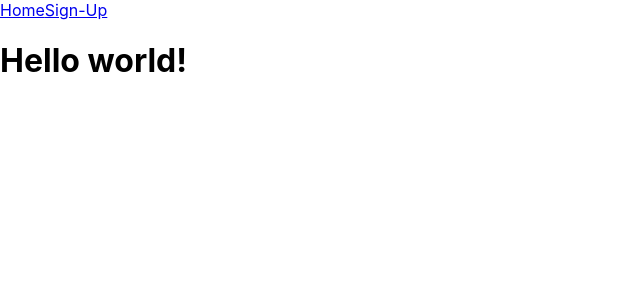
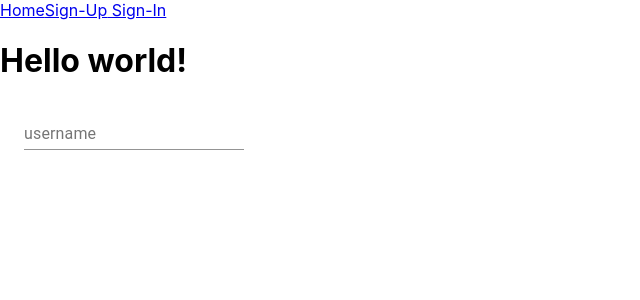
Before and after one commit to Prudent-de-Friess-United/front-end, a React (Create React App) app in the folder client/: page /sign-in in a window 1280 px wide. Shown: the top 300 px of the page, without its empty margins (0-640 px from the left). Built offline with nearby package versions, Linux system fonts and the light colour scheme.

Commit message:
More stuff

```diff
--- a/client/src/App.js
+++ b/client/src/App.js
@@ -1,16 +1,18 @@
-import React from "react";
-import { BrowserRouter as Router, Route } from "react-router-dom";
-import Landing from "./components/Landing";
-import Navbar from "./components/Navbar";
-import Signup from "./components/Signup";
-import Home from "./components/Home";
-import { Link } from "react-router-dom";
+import React from 'react';
+import {BrowserRouter as Router, Route} from 'react-router-dom';
+import Landing from './components/Landing';
+import Navbar from './components/Navbar';
+import Signup from './components/Signup';
+import Home from './components/Home';
+import Login from './components/Login';
+import {Link} from 'react-router-dom';
+import {login} from './actions';
 
 function App() {
 	return (
 		<div>
 			<Router>
-        <Navbar/>
+				<Navbar />
 				<div className="App">
 					<h1>Hello world!</h1>
 
@@ -21,7 +23,7 @@ function App() {
 						<Signup />
 					</Route>
 					<Route path="/sign-in">
-
+						<Login />
 					</Route>
 					<Route path="/user-home">
 						<Home />
--- a/client/src/components/Login.js
+++ b/client/src/components/Login.js
@@ -0,0 +1,44 @@
+import React from 'react';
+import {connect} from 'react-redux';
+import {Link, withRouter, Redirect} from 'react-router-dom';
+import {login} from '../actions/index';
+import TextField from '@material-ui/core/TextField';
+import InputLabel from '@material-ui/core/InputLabel';
+import FormControl from '@material-ui/core/FormControl';
+import Container from '@material-ui/core/Container';
+
+const Login = props => {
+	const [userName, setUserName] = React.useState([]);
+	const [password, setPassword] = React.useState([]);
+
+	const localLogin = e => {
+		e.preventDefault();
+		login(userName, password).then(res => {
+			if (res) {
+				this.props.history.push(`/user-recipes-list`);
+			}
+		});
+	};
+	return (
+		<Container>
+			<FormControl>
+				<TextField
+					id="username"
+					label="username"
+					value={userName}
+					onChange={el => {}}
+				/>
+			</FormControl>
+		</Container>
+	);
+};
+
+const mapStateToProps = state => {
+	return {
+		loginLoading: state.loginLoading,
+		loginSuccess: state.loginSuccess,
+		user: state.user
+	};
+};
+
+export default withRouter(connect(mapStateToProps, {login})(Login));
--- a/client/src/components/Navbar.js
+++ b/client/src/components/Navbar.js
@@ -3,13 +3,13 @@ import React from 'react';
 import {Link} from 'react-router-dom';
 
 function Navbar() {
-    return (
-        <nav>
-            <Link to="/">Home</Link>
-            <Link to="/sign-up">Sign-Up</Link>
-
-        </nav>
-    )
+	return (
+		<nav>
+			<Link to="/">Home</Link>
+			<Link to="/sign-up">Sign-Up</Link>
+			<Link to="/sign-in"> Sign-In</Link>
+		</nav>
+	);
 }
 
 export default Navbar;
--- a/client/src/components/Signup.js
+++ b/client/src/components/Signup.js
@@ -1,5 +1,5 @@
 import React from 'react';
-import TextField from "@material-ui/core/TextField";
+import TextField from '@material-ui/core/TextField';
 import InputLabel from '@material-ui/core/InputLabel';
 import FormHelperText from '@material-ui/core/FormHelperText';
 import FormControl from '@material-ui/core/FormControl';
@@ -18,15 +18,15 @@ const languages = [
 	'Yoruba',
 	'Oromo',
 	'Arabic'
-]
+];
 const countries = [
-    'South Sudun',
+	'South Sudan',
 	'Uganda',
 	'Kenya',
 	'Rwanda',
 	'Burundi',
 	'Tanzania'
-]
+];
 
 // export function MultipleSelect() {
 //     const [personName, setPersonName] = React.useState([]);
@@ -46,7 +46,7 @@ const countries = [
 //     setPersonName(value);
 // }
 
-function Signup(){
+function Signup() {
 	const [languageName, setLanguageName] = React.useState([]);
 	const [countryName, setCountryName] = React.useState([]);
 
@@ -54,7 +54,7 @@ function Signup(){
 		setLanguageName(event.target.value);
 	};
 	const handleChangeMultiple = event => {
-        const { options } = event.target;
+		const {options} = event.target;
 		const value = [];
 		for (let i = 0, l = options.length; i < 1; i += 1) {
 			if (options[i].selected) {
@@ -62,13 +62,13 @@ function Signup(){
 			}
 		}
 		setLanguageName(value);
-    }
+	};
 	return (
 		<div>
 			<h1>Welcome to Sauti Africa!</h1>
-            <form className='signup'>
-                <TextField id="username" label="Username"/>
-                <TextField id="password" label="Password"/>
+			<form className="signup">
+				<TextField id="username" label="Username" />
+				<TextField id="password" label="Password" />
 				<FormControl>
 					<InputLabel id="language">Language</InputLabel>
 					<Select
@@ -76,7 +76,7 @@ function Signup(){
 						multiple
 						value={languageName}
 						onChange={handleChange}
-                        input={<Input/>}
+						input={<Input />}
 					>
 						{languages.map(language => (
 							<MenuItem key={language} value={language}>
@@ -84,9 +84,7 @@ function Signup(){
 								<ListItemText primary={language} />
 							</MenuItem>
 						))}
-
 					</Select>
-
 				</FormControl>
 				<FormControl>
 					<InputLabel id="country">Country</InputLabel>
@@ -95,7 +93,7 @@ function Signup(){
 						multiple
 						value={countryName}
 						onChange={handleChange}
-                        input={<Input/>}
+						input={<Input />}
 					>
 						{countries.map(country => (
 							<MenuItem key={country} value={country}>
@@ -103,13 +101,11 @@ function Signup(){
 								<ListItemText primary={country} />
 							</MenuItem>
 						))}
-
 					</Select>
-
 				</FormControl>
 			</form>
 		</div>
-   )
+	);
 }
 
 export default Signup;
```
Lines whose indentation alone changed are shown as unchanged.
